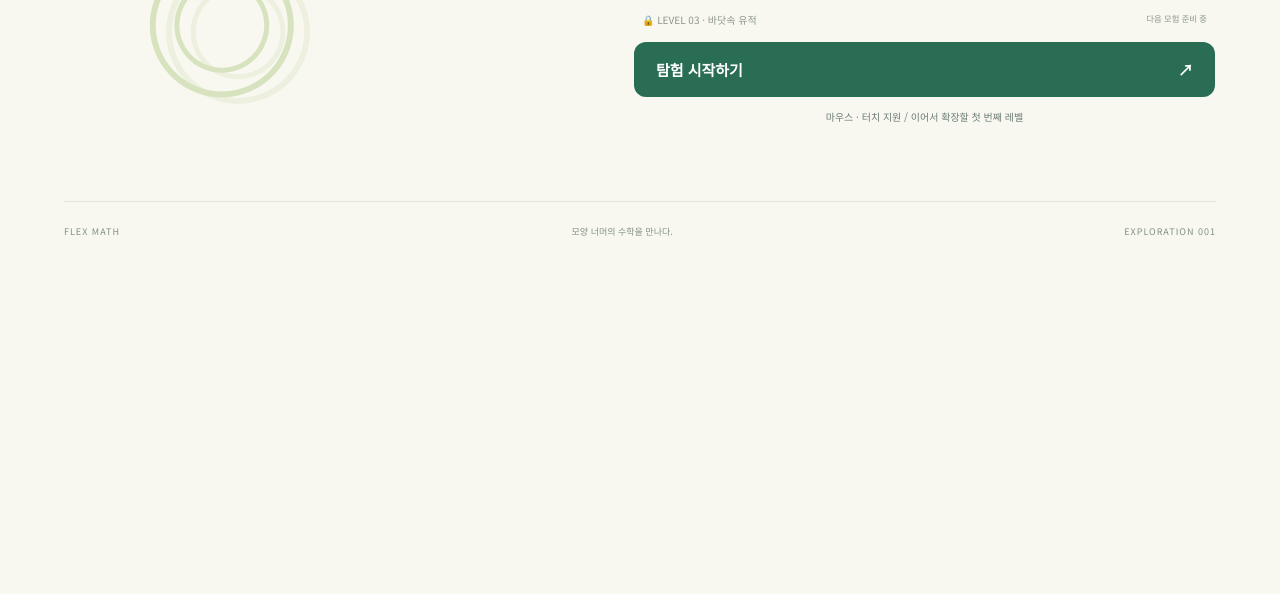
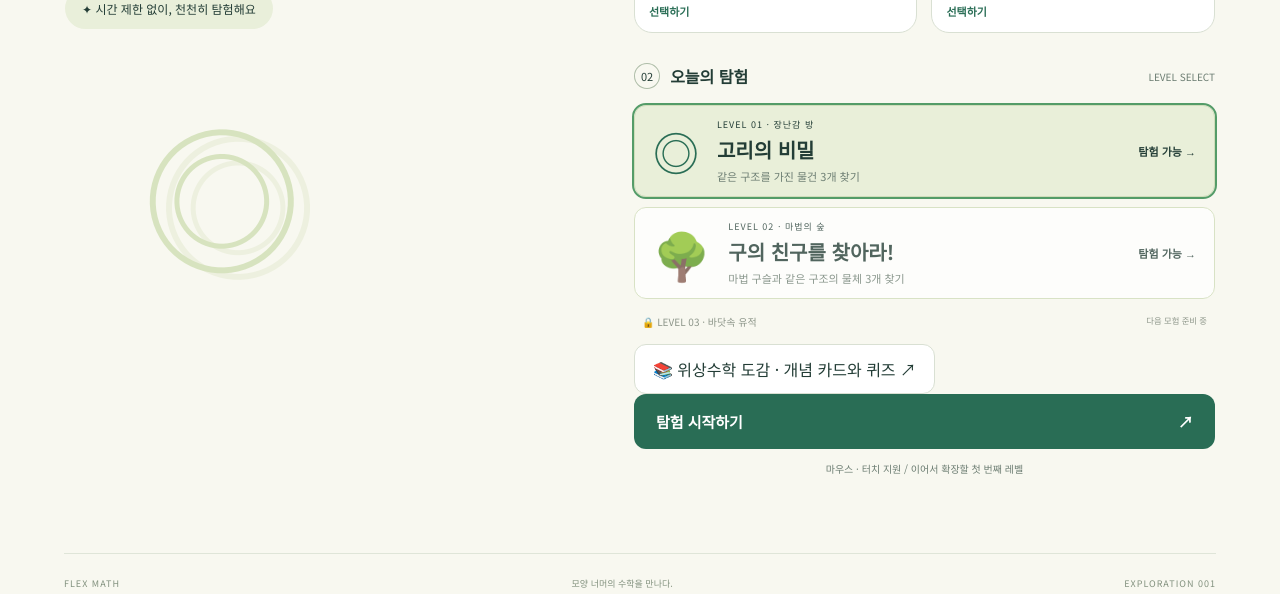
Before and after one commit to hodo-12/flex-math, a website with bundled scripts: page index.html in a window 1280 px wide. Shown: the part 754-1348 px from the top of the page. Before the commit the page ends 1015 px from the top, so only its background shows below. Built offline with nearby package versions, Linux system fonts and the light colour scheme; files whose address does not match are found by name.

Commit message:
Extend existing game with forest learning hub and character choices

```diff
--- a/index.html
+++ b/index.html
@@ -1,8 +1,8 @@
 <!doctype html><html lang="ko"><head><meta charset="utf-8"><meta name="viewport" content="width=device-width,initial-scale=1"><meta name="theme-color" content="#edf2e8"><title>위상 숨바꼭질 — 작은 방, 새로운 발견</title><link rel="stylesheet" href="style.css"></head><body>
 <header><a class="brand" href="./"><span class="logo">◎</span> 위상 숨바꼭질 <small>TOPOLOGY CLUB</small></a><button id="sound" aria-pressed="false">♫ 음악 켜기</button></header>
 <main id="lobby"><div class="intro"><span class="eyebrow">작은 방, 새로운 발견</span><h1>겉모습은 달라도,<br>우린 같은 모양.</h1><p>늘리고, 구부리고, 조금 다르게 바라보세요.<br>나만의 탐험가와 위상동형을 찾아 떠나는 작은 모험.</p><div class="pill">✦ 시간 제한 없이, 천천히 탐험해요</div></div>
-<section class="setup"><div class="section-title"><span>01</span><h2>함께할 탐험가</h2><small>캐릭터를 골라 주세요</small></div><div class="characters"><button class="character selected" data-character="hood" aria-pressed="true"><div class="portrait sage"><img src="hood.png" alt="둥근 안경과 후드를 쓴 캐릭터"><i class="shirt"></i></div><strong>후드 탐험가</strong><span>작은 차이도 놓치지 않는 관찰가</span><b>선택됨 ✓</b></button><button class="character" data-character="smile" aria-pressed="false"><div class="portrait peach"><img src="smile.png" alt="검은 앞머리와 웃는 눈매의 캐릭터"><i class="shirt"></i></div><strong>스마일 탐험가</strong><span>호기심을 따라 움직이는 발견가</span><b>선택하기</b></button></div>
-<div class="section-title second"><span>02</span><h2>오늘의 탐험</h2><small>LEVEL SELECT</small></div><button class="level active" id="level"><span class="level-icon">◎</span><span><small>LEVEL 01 · 장난감 방</small><strong>고리의 비밀</strong><em>같은 구조를 가진 물건 3개 찾기</em></span><b id="levelStatus">탐험 가능 →</b></button><button class="level level-two" id="level2"><span class="level-icon">🌳</span><span><small>LEVEL 02 · 마법의 숲</small><strong>구의 친구를 찾아라!</strong><em>마법 구슬과 같은 구조의 물체 3개 찾기</em></span><b id="level2Status">탐험 가능 →</b></button><div class="future"><span>🔒 LEVEL 03 · 바닷속 유적</span><small>다음 모험 준비 중</small></div><button id="start" class="primary">탐험 시작하기 <span>↗</span></button><p class="fine">마우스 · 터치 지원 / 이어서 확장할 첫 번째 레벨</p></section></main>
-<section id="game" hidden><div id="world"></div><div class="hud"><div class="mission"><small>LEVEL 01 / 고리의 비밀</small><h2>도넛과 같은 구조를 찾아라!</h2><p>물건의 <b>표면</b>을 비교해요. 세 가지를 모으면 성공!</p></div><button id="exit">← 나가기</button></div><aside class="collection"><div><strong>발견 노트</strong><span id="count">0 / 3</span></div><div class="slots"><span>?</span><span>?</span><span>?</span></div><p>자르거나 붙이지 않고<br>고리로 바꿀 수 있을까요?</p><button id="hint">✧ 힌트 보기</button></aside><div id="speech" role="status" aria-live="polite">물건을 눌러 함께 살펴봐요!</div><div class="bottom"><span>드래그: 방 회전 · 휠: 확대 · 물건 클릭: 살펴보기</span><button id="resetView">⌖ 시점 초기화</button></div><div id="objectList" aria-label="방 안의 물건 선택"></div></section>
+<section class="setup"><div class="section-title"><span>01</span><h2>함께할 탐험가</h2><small>캐릭터를 골라 주세요</small></div><div class="characters"><button class="character selected" data-character="hood" aria-pressed="true"><div class="portrait sage"><img src="hood.png" alt="둥근 안경과 후드를 쓴 캐릭터"><i class="shirt"></i></div><strong>후드 탐험가</strong><span>작은 차이도 놓치지 않는 관찰가</span><b>선택됨 ✓</b></button><button class="character" data-character="smile" aria-pressed="false"><div class="portrait peach"><img src="smile.png" alt="검은 앞머리와 웃는 눈매의 캐릭터"><i class="shirt"></i></div><strong>스마일 탐험가</strong><span>호기심을 따라 움직이는 발견가</span><b>선택하기</b></button><button class="character" data-character="cat" aria-pressed="false"><div class="portrait peach"><img src="avatar-cat.jpg" alt="고양이 필터 얼굴의 탐험가"><i class="shirt"></i></div><strong>고양이 탐험가</strong><span>장난기 넘치는 새로운 친구</span><b>선택하기</b></button><button class="character" data-character="cap" aria-pressed="false"><div class="portrait sage"><img src="avatar-cap.jpg" alt="모자와 안경을 쓴 탐험가"><i class="shirt"></i></div><strong>모자 탐험가</strong><span>차근차근 관찰하는 새로운 친구</span><b>선택하기</b></button></div>
+<div class="section-title second"><span>02</span><h2>오늘의 탐험</h2><small>LEVEL SELECT</small></div><button class="level active" id="level"><span class="level-icon">◎</span><span><small>LEVEL 01 · 장난감 방</small><strong>고리의 비밀</strong><em>같은 구조를 가진 물건 3개 찾기</em></span><b id="levelStatus">탐험 가능 →</b></button><button class="level level-two" id="level2"><span class="level-icon">🌳</span><span><small>LEVEL 02 · 마법의 숲</small><strong>구의 친구를 찾아라!</strong><em>마법 구슬과 같은 구조의 물체 3개 찾기</em></span><b id="level2Status">탐험 가능 →</b></button><div class="future"><span>🔒 LEVEL 03 · 바닷속 유적</span><small>다음 모험 준비 중</small></div><button id="openLibrary" class="library-entry">📚 위상수학 도감 · 개념 카드와 퀴즈 ↗</button><button id="start" class="primary">탐험 시작하기 <span>↗</span></button><p class="fine">마우스 · 터치 지원 / 이어서 확장할 첫 번째 레벨</p></section></main>
+<section id="game" hidden><div id="world"></div><div class="hud"><div class="mission"><small>LEVEL 01 / 고리의 비밀</small><h2>도넛과 같은 구조를 찾아라!</h2><p>물건의 <b>표면</b>을 비교해요. 세 가지를 모으면 성공!</p></div><div class="hud-actions"><button id="libraryGame">📖 위상수학 도감</button><button id="exit">← 나가기</button></div></div><aside class="collection"><div><strong>발견 노트</strong><span id="count">0 / 3</span></div><div class="slots"><span>?</span><span>?</span><span>?</span></div><p>자르거나 붙이지 않고<br>고리로 바꿀 수 있을까요?</p><button id="hint">✧ 힌트 보기</button></aside><div id="celebrationOverlay" class="celebration-overlay" hidden><i>✹</i><i>✦</i><i>✷</i><strong>🎉 LEVEL CLEAR! 🎉</strong><span>성공했다!!</span></div><div id="speech" role="status" aria-live="polite">물건을 눌러 함께 살펴봐요!</div><div class="bottom"><span>드래그: 방 회전 · 휠: 확대 · 물건 클릭: 살펴보기</span><button id="resetView">⌖ 시점 초기화</button></div><div id="objectList" aria-label="방 안의 물건 선택"></div></section>
 <dialog id="inspect"><button class="close" id="closeInspect" aria-label="닫기">×</button><span class="eyebrow">자세히 관찰하기</span><h2 id="objectTitle"></h2><div id="modelView"></div><p id="inspectText">드래그해서 돌려 보세요.<br>이 물건의 표면은 도넛과 위상동형일까요?</p><div id="feedback" role="status" aria-live="polite"></div><div class="choices"><button id="no">다른 구조예요</button><button id="yes" class="primary">같은 구조예요 ✓</button></div><button id="continue" class="primary" hidden>계속 탐험하기 →</button></dialog>
-<dialog id="complete"><span class="eyebrow">LEVEL 01 COMPLETE</span><div class="trophy">✦</div><h2>오, 위상동형이다!</h2><p>모습이 다른 세 물건에서<br>같은 구조를 발견했어요.</p><div class="results">사각 고리 · 길쭉한 고리 · 손잡이 컵<br><b>모두 손잡이가 하나인 닫힌 표면</b></div><p id="resultStats"></p><button id="replay" class="primary">한 번 더 탐험하기 ↻</button><button id="home">캐릭터 선택으로</button></dialog><div id="error" hidden></div><footer id="footer">FLEX MATH <span>모양 너머의 수학을 만나다.</span> EXPLORATION 001</footer><script type="module" src="app.js"></script></body></html>
+<dialog id="complete"><span class="eyebrow">LEVEL 01 COMPLETE</span><div class="trophy">✦</div><h2>오, 위상동형이다!</h2><p>모습이 다른 세 물건에서<br>같은 구조를 발견했어요.</p><div class="results">사각 고리 · 길쭉한 고리 · 손잡이 컵<br><b>모두 손잡이가 하나인 닫힌 표면</b></div><p id="resultStats"></p><button id="replay" class="primary">한 번 더 탐험하기 ↻</button><button id="home">캐릭터 선택으로</button></dialog><dialog id="learningDialog" class="learning-dialog" aria-label="위상수학 도감"><div class="learning-head"><div><span class="eyebrow">FLEX MATH · 위상수학 도감</span><h2>모양 너머의 수학</h2><small id="learningProgress"></small></div><button id="closeLearning" aria-label="도감 닫기">×</button></div><div class="learn-tabs" role="tablist" aria-label="도감 메뉴"><button data-learn-tab="concepts" role="tab">개념 배우기</button><button data-learn-tab="cards" role="tab">카드 10장</button><button data-learn-tab="quiz" role="tab">퀴즈와 배지</button></div><div id="learningContent" class="learning-content"></div></dialog><div id="error" hidden></div><footer id="footer">FLEX MATH <span>모양 너머의 수학을 만나다.</span> EXPLORATION 001</footer><script type="module" src="app.js"></script></body></html>
```
